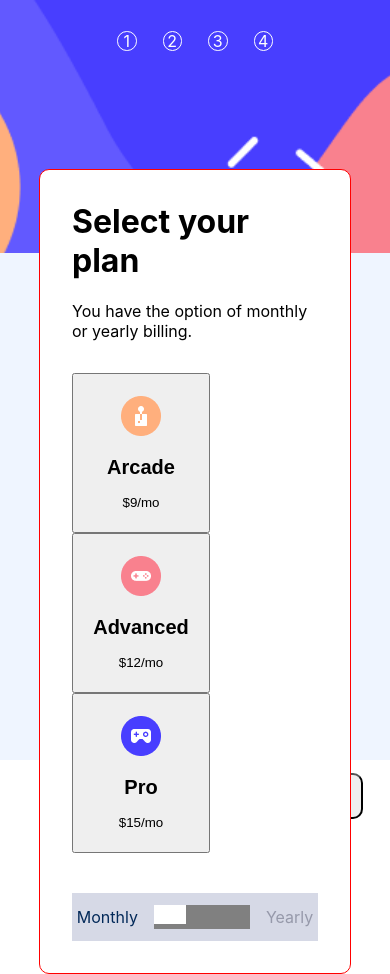
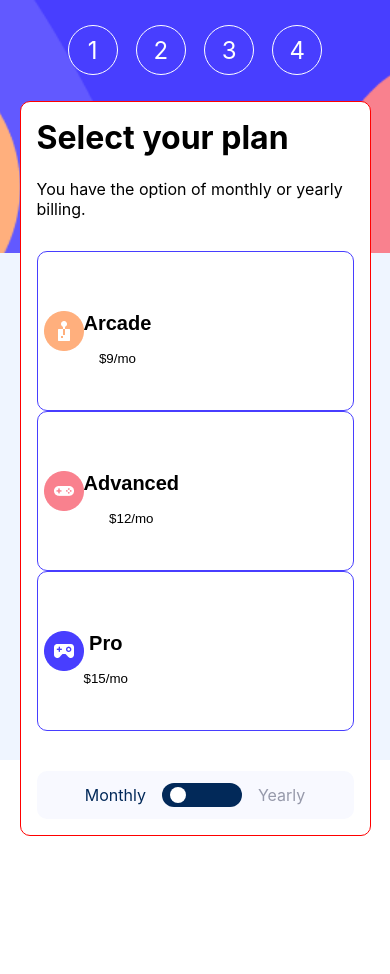
Before and after one commit to AliyaSalmanova1/multi-step-form, a React (Create React App) app: page /plan in a window 390 px wide. After the commit the page ends 844 px from the top, so only its background shows below. Built offline with nearby package versions, Linux system fonts and the light colour scheme.

Commit message:
working on plan page styling

```diff
--- a/src/App.css
+++ b/src/App.css
@@ -1,3 +1,8 @@
+#root{
+  width: 100vw;
+  height: 100vh;
+}
+
 .page{
   padding: 1em;
   height: 100vh;
@@ -76,12 +81,13 @@ a:active{
 .circle{
   border-radius: 50%;
   border: 1px solid white;
-  height: 5vw !important;
-  width: 5vw !important;
+  height: 5vw;
+  width: 5vw;
   color: white;
   display: flex;
   justify-content: center;
   align-items: center;
+  font-size: 1.5rem;
 
 }
 
@@ -118,7 +124,8 @@ a:active{
 
 .infoPage-text-input,
 .nextStep-button,
-.megaCheckbox{
+.megaCheckbox,
+.grayBox, .plan-option{
   border-radius: 10px;
 }
 
@@ -142,40 +149,44 @@ input:invalid, .redBorder{
 .plan-option{
   width: 138px;
   height: 160px;
+  border: 1px solid #483EFF;
+  background-color: white;
 }
 
 .switch-container{
   position: relative;
-  display: inline-block;
-  width: 6em !important;
-  background-color: gray;
+  display: flex;
+  width: 5em !important;
+  background-color: #022959;
   height: 50%;
-
+  border-radius: 30px;
+  align-items: center;
 
 }
 .switch-container input{
-  width: 100%;
-  height: 100%;
+  width: 0%;
+  height: 0%;
   opacity: 0;
   margin: 0;
   padding: 0;
 
 
+
 }
 .switch-container span{
-  position: absolute;
-  top: 0;
-  left: 0;
+
   display: inline-block;
-  height: 80%;
+  height: 1em;
   background-color: white;
-  width: 2em;
+  width: 1em;
   z-index: 5;
+  border-radius: 50%;
   transition: all 0.1s ease-in;
+  margin: 0 0.5em;
 }
 
 input:checked + span{
-  transform: translateX(2em);
+  transform: translateX(300%);
 }
 
 .planPage-form{
@@ -187,7 +198,7 @@ input:checked + span{
 }
 .grayBox{
   width: 100%;
-  background-color: #D6D9E6;
+  background-color: #F8F9FF;
   display: flex;
   flex-direction: row;
   justify-content: center;
@@ -208,7 +219,6 @@ input:checked + span{
 .lightText{
   color: #9699AA;
 }
-
 
 .megaCheckbox{
 
@@ -249,12 +259,30 @@ input:checked + span{
 }
 
 
-@media(max-width: 700px){
+@media(orientation: portrait){
   .page{
     flex-direction: column;
     padding: 0;
     position: relative;
 
+  }
+  .plan-options{
+    display: flex;
+    flex-direction: column;
+    width: 100%;
+  }
+  .plan-option{
+    display: flex;
+    align-items: center;
+    width: 100%;
+
+  }
+
+  .circle{
+    width: 10vw;
+    height: 10vw;
+    min-width: 50px;
+    min-height: 50px;
   }
   .h1{
     margin-top: 0;
@@ -262,19 +290,14 @@ input:checked + span{
 
   .main{
     border: 1px solid red;
-    width: 80%;
+    width: 90%;
 
     position: absolute;
     top: 20vh;
-    left: 10%;
+    left: 5%;
     background-color: white;
 
-
-
-
     border-radius: 10px;
-
-
 
   }
   .secondHalf{
@@ -293,27 +316,33 @@ input:checked + span{
     width: 100vw;
     height: 30vh;
 
-
     min-height: 150px;
-
 
   }
 
   .nav{
-    display: flex;
+    display: grid;
+    grid-template-columns: repeat(4, 1fr);
     justify-content: space-between;
-    width: 40%;
+
+    width: 60%;
     margin: auto auto;
+    padding-top : 5vh;
+
+    /*@media(max-width: 370px){
+      grid-template-columns: repeat(2, 1fr);
+    }*/
 
   }
   .nav a{
-    padding-top : 20%;
+
+    margin: 0 auto;
   }
   .grayArea{
     background-color: #EFF5FF;
     height: 60vh;
     width: 100%;
-    min-height: 470px;
+    min-height: 450px;
 
   }
 
@@ -325,3 +354,18 @@ input:checked + span{
   }
 
 }
+
+@media(max-width: 400px){
+  .main{
+    top: 12vh;
+    padding: 1em;
+  }
+  .nextStep-button{
+    margin: 0.5em 2em;
+  }
+  .nav{
+    padding-top: 3vh;
+    width: 70%;
+  }
+
+}
--- a/src/components/PlanPage.js
+++ b/src/components/PlanPage.js
@@ -40,8 +40,11 @@ setPlan} = props
               }}>
 
                   <img src={orangeIcon} />
+                  <div>
                     <h2>Arcade</h2>
                     <p>$9/mo</p>
+                  </div>
+
               </button>
               <button className="plan-option" id="advanced" onClick={(e) => {
                 e.preventDefault();
@@ -49,8 +52,11 @@ setPlan} = props
 
               }}>
                   <img src={pinkIcon} />
+                  <div>
                     <h2>Advanced</h2>
                     <p>$12/mo</p>
+                  </div>
+
               </button>
               <button className="plan-option" id="pro" onClick={(e) => {
                 e.preventDefault();
@@ -58,8 +64,11 @@ setPlan} = props
 
               }}>
                   <img src={purpleIcon} />
+                  <div>
                     <h2>Pro</h2>
                     <p>$15/mo</p>
+                  </div>
+
               </button>
 
           </div>
```
Lines whose indentation alone changed are shown as unchanged.
